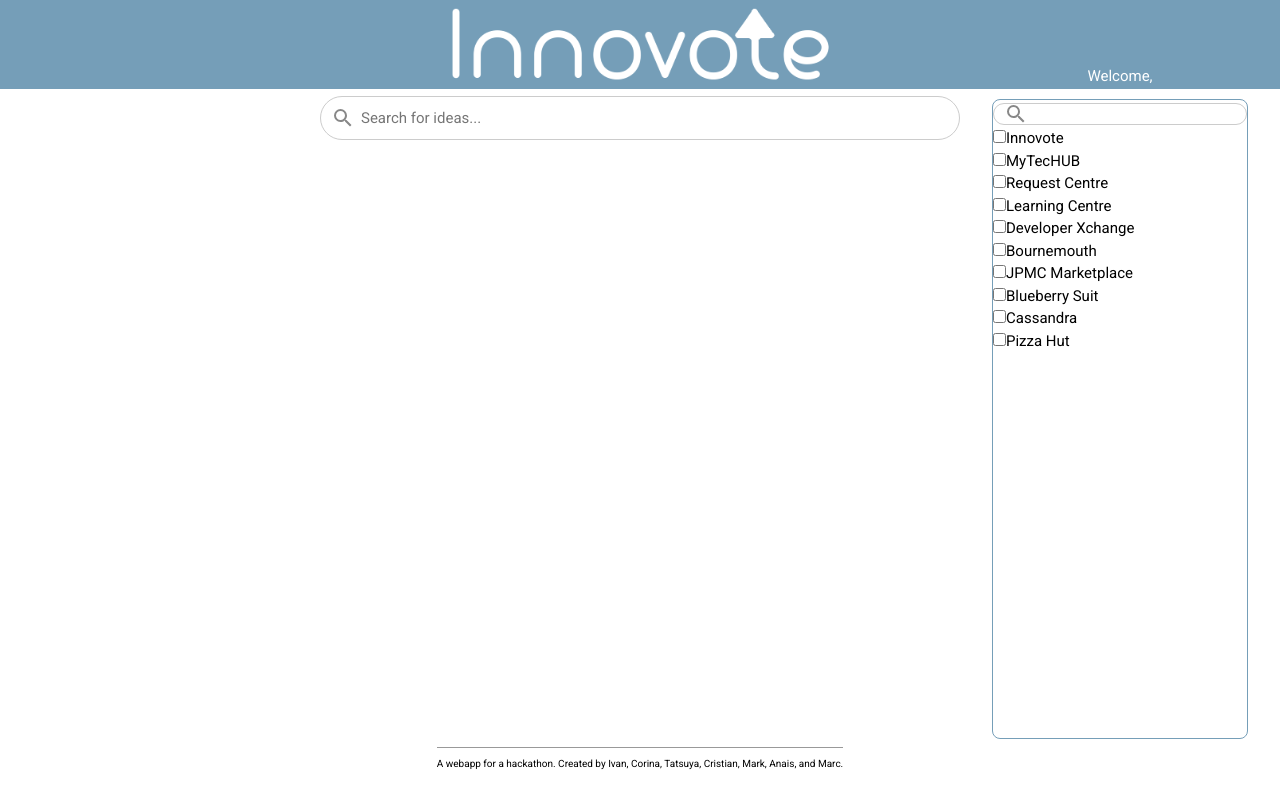
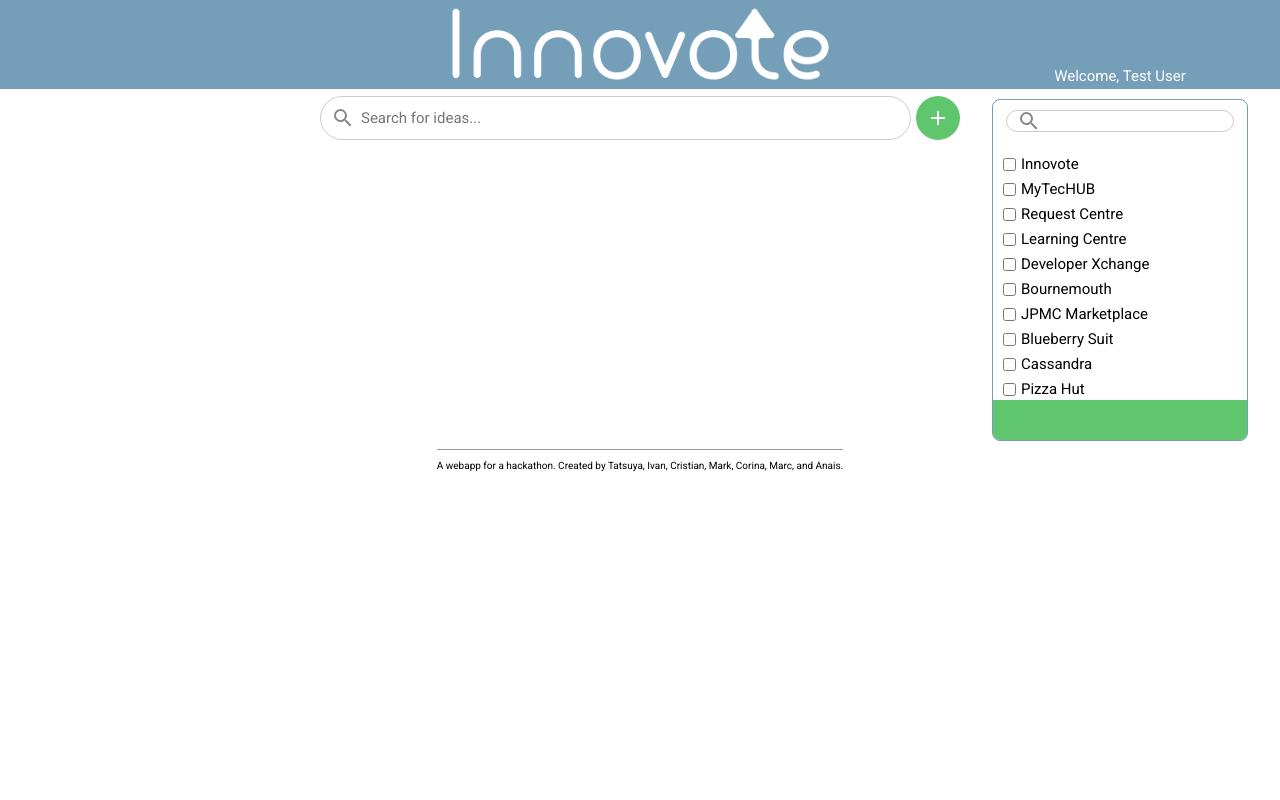
Before and after one commit to mkerr94/Corporate-Hackathon, a Flask app: page / in a window 1280 px wide. Run offline with Flask 2, Linux system fonts and the light colour scheme.

Commit message:
Lots of functionalities being added in.

```diff
--- a/app/myModule/models.py
+++ b/app/myModule/models.py
@@ -6,6 +6,7 @@
     id = db.Column(db.Integer, primary_key = True)
     timestamp = db.Column(db.Date())
     title = db.Column(db.String(500))
+    author = db.Column(db.String(500))
     description = db.Column(db.String(1000))
     upvotes = db.Column(db.Integer)
     downvotes = db.Column(db.Integer)
--- a/app/static/css/base.css
+++ b/app/static/css/base.css
@@ -1,5 +1,6 @@
 :root {
     --main-bg-color: #759eb8;
+    --accept-color: #5fc66d;
     --border-radius: 8px;
 }
 
@@ -29,9 +30,11 @@
 
 .logo {
     grid-area: logo;
-    justify-self: center;
+    text-align: center;
     align-self: end;
+}
 
+.logo-image {
     width: 60%;
     min-width: 250px;
 }
--- a/app/static/css/index.css
+++ b/app/static/css/index.css
@@ -1,3 +1,8 @@
+label {
+    display: block;
+    text-indent: -10px;
+}
+
 .divider{
     width: 50%;
     border: 0;
@@ -6,6 +11,16 @@
     margin-bottom: 2%;
     background: #000;
     opacity: 0.4;
+}
+
+.search-create {
+    display: grid;
+    grid-template-columns: auto 44px;
+    grid-template-areas: "search create";
+    grid-gap: 5px;
+
+    margin-bottom: 1%;
+    margin-top: 1%;
 }
 
 .search {
@@ -20,10 +35,26 @@
     border-radius: 999px;
     padding: 10px;
     padding-left: 40px;
-    margin-bottom: 1%;
-    margin-top: 1%;
 
     font-size: 1em;
+}
+
+.create {
+    grid-area: create;
+}
+
+.create-button {
+    width: 44px;
+    height: 44px;
+
+    background-color: var(--accept-color);
+    background-image: url('../images/plus.svg');
+    background-repeat: no-repeat;
+    background-position: center;
+    border: none;
+    border-radius: 999px;
+
+    cursor: pointer;
 }
 
 .post-container{
@@ -39,6 +70,7 @@
 .post-title{
     font-size: 1.5em;
     font-family: 'Roboto';
+    margin: 0px;
 }
 
 .post-author{
@@ -69,12 +101,13 @@
 
 
 
-.categories {
+.sidebar {
     grid-area: aside;
     justify-self: center;
 
     width: 80%;
-    height: 80vh;
+    min-width: 200px;
+    height: auto;
     margin-top: 10px;
 
     position: -webkit-sticky; /* Safari */
@@ -85,6 +118,8 @@
     border-radius: var(--border-radius);
 
     z-index: 1;
+    overflow: hidden;
+    white-space: nowrap;
 }
 
 .show-button {
@@ -103,12 +138,68 @@
     padding: 0px;
 
     cursor: pointer;
-    visibility: hidden;
+    display: none;
+}
+
+.show-button:focus {
+    outline: none;
+}
+
+.filters {
+    display: grid;
+    grid-template-rows: 40px auto 40px;
+    grid-template-areas:
+        "search"
+        "categories"
+        "submit";
+
+    height: 100%;
+}
+
+#cat {
+    grid-area: search;
+    justify-self: center;
+
+    width: 90%;
+    height: 20px;
+    margin-top: 10px;
+}
+
+.categories {
+    grid-area: categories;
+
+    height: 100%;
+    margin-top: 10px;
+
+    overflow-y: scroll;
+}
+
+.category-checkbox {
+    width: 13px;
+    height: 13px;
+    margin-top: 6px;
+    margin-bottom: 6px;
+    margin-left: 20px;
+    margin-right: 5px;
+
+    padding: 0;
+    vertical-align: bottom;
+    position: relative;
+    top: 2px;
+    *overflow: hidden;
+}
+
+.submit {
+    grid-area: submit;
+
+    background-color: var(--accept-color);
+    border: none;
 }
 
 @media screen and (max-width: 800px) {
-    .categories {
+    .sidebar {
         max-width: 23px;
+        min-width: 0px;
         height: 10%;
         margin: 0px;
 
@@ -121,6 +212,17 @@
         border-radius: 0px;
 
         transition: 0.4s;
-        visibility: visible;
+    }
+
+    .show-button {
+        display: inline;
+    }
+
+    .filters {
+        display: none;
+    }
+
+    .category-checkbox {
+        margin-left: 30px;
     }
 }
--- a/app/static/js/categories.js
+++ b/app/static/js/categories.js
@@ -3,12 +3,14 @@
 $(document).ready(function(){
     $(".show-button").click(function() {
         if (!shown) {
-            $(".categories").css({"max-width": "200px", "height": "101%"});
+            $(".sidebar").css({"max-width": "200px", "height": "101%"});
             $(".show-button").css("background-image", "url('../static/images/chevron-right.svg'");
+            $(".filters").css({"display": "grid"});
         }
         else {
-            $(".categories").css({"max-width": "", "height": ""});
+            $(".sidebar").css({"max-width": "", "height": ""});
             $(".show-button").css("background-image", "");
+            $(".filters").css({"display": ""});
         }
         shown = !shown;
     })
--- a/app/static/js/like.js
+++ b/app/static/js/like.js
@@ -4,21 +4,19 @@
     $('.post-upvote-arrow').click(function(){
         post_id = $(this).parent().attr('id');
 
-        $(this).parent().find('span')[0].innerHTML = parseInt($(this).parent().find('span')[0].innerHTML) + 1;
-
-        $.post('/vote', {'post_id':post_id, 'user_id':user, 'vote_type':1})
+        var context=this;
+        $.post('/vote', {'post_id':post_id, 'user_id':user, 'vote_type':1}, function(data) {
+            $(context).parent().find('span')[0].innerHTML = parseInt($(context).parent().find('span')[0].innerHTML) + data.result + " votes";
+        });
     })
 
     $('.post-downvote-arrow').click(function(){
         post_id = $(this).parent().attr('id');
 
-        // Display the comments form
-        comment_form_id = 'comment_form_'+post_id;
-        $(this).parent().find('form')[0].style.visibility = 'visible';
-
-        $(this).parent().find('span')[0].innerHTML = parseInt($(this).parent().find('span')[0].innerHTML) - 1;
-
-        $.post('/vote', {'post_id':post_id, 'user_id':user, 'vote_type':0})
+        var context=this;
+        $.post('/vote', {'post_id':post_id, 'user_id':user, 'vote_type':0}, function(data) {
+            $(context).parent().find('span')[0].innerHTML = parseInt($(context).parent().find('span')[0].innerHTML) - data.result + " votes";
+        });
     })
 
     $('.comment-form').submit(function(event){
--- a/app/templates/index.html.j2
+++ b/app/templates/index.html.j2
@@ -10,49 +10,71 @@
 
 
   <div class='content'>
-    <form action='searchPost' method='get'>
-      <input class='search' type='text' name='keyword' placeholder='Search for ideas...'>
-      <input type="submit" style="position: absolute; left: -9999px"/>
-    </form>
+    <div class='search-create'>
+      <form action='searchPost' method='get' style='margin: 0px;'>
+        <input class='search' type='text' name='keyword' placeholder='Search for ideas...'>
+        <input type="submit" style="position: absolute; left: -9999px"/>
+      </form>
+      <a class='create' href={{ url_for('.create') }}><button class='create-button'></button></a>
+    </div>
 
     {% for p in posts %}
-    <div class="post-container">
+    <div class="post-container" id="{{ p.id }}">
       <!-- post.title -->
       <p class="post-title">{{ p.title }}</p>
       <!-- post.author -->
-      <h4 class="post-author">@Author</h4>
+      <h4 class="post-author">{{ p.author }}</h4>
       <!-- post.description -->
       <p class="post-description">{{ p.description }}</p>
       <!-- voting arrows -->
       <img class="post-upvote-arrow" src={{ url_for('static', filename='images/up_arrow.svg') }} alt="upvote arrow">
       <img class="post-downvote-arrow" src={{ url_for('static', filename='images/down_arrow.svg') }} alt="downvote arrow">
       <!-- post.votes -->
-      <span class="post-votes">278 votes</span>
+      <span class="post-votes">{{ p.upvotes - p.downvotes }} votes</span>
       <p class="post-view"><a href={{ url_for('.post') ~ '?id=' ~ p.id }}>View</a></p>
-      <form method="GET" style='visibility:hidden' class='comment-form'>
-        <input type="text" placeholder="Please enter a comment here" id='comment'></input>
-        <input type="submit" value="Submit"></input>
-      </form>
     </div> <!-- post-container -->
     {% endfor %}
   </div> <!-- posts -->
 
-  <div class='categories'>
+  <div class='sidebar'>
     <button class='show-button'></button>
-    <form>
-      <input class='search' type='text' name='search' style='height:20px;'>
-      <input type='checkbox' name={{ 'cat_id1' }}><label for={{ 'cat_id1' }}>{{ 'Innovote' }}</label><br/>
-      <input type='checkbox' name={{ 'cat_id2' }}><label for={{ 'cat_id2' }}>{{ 'MyTecHUB' }}</label><br/>
-      <input type='checkbox' name={{ 'cat_id3' }}><label for={{ 'cat_id3' }}>{{ 'Request Centre' }}</label><br/>
-      <input type='checkbox' name={{ 'cat_id4' }}><label for={{ 'cat_id4' }}>{{ 'Learning Centre' }}</label><br/>
-      <input type='checkbox' name={{ 'cat_id5' }}><label for={{ 'cat_id5' }}>{{ 'Developer Xchange' }}</label><br/>
-      <input type='checkbox' name={{ 'cat_id6' }}><label for={{ 'cat_id6' }}>{{ 'Bournemouth' }}</label><br/>
-      <input type='checkbox' name={{ 'cat_id7' }}><label for={{ 'cat_id7' }}>{{ 'JPMC Marketplace' }}</label><br/>
-      <input type='checkbox' name={{ 'cat_id8' }}><label for={{ 'cat_id8' }}>{{ 'Blueberry Suit' }}</label><br/>
-      <input type='checkbox' name={{ 'cat_id9' }}><label for={{ 'cat_id9' }}>{{ 'Cassandra' }}</label><br/>
-      <input type='checkbox' name={{ 'cat_id0' }}><label for={{ 'cat_id0' }}>{{ 'Pizza Hut' }}</label><br/>
-    </form>
+    <div class='filters'> <!-- For hiding -->
+      <input class='search' id='cat' type='text' name='search'>
+      <div class='categories'>
+        <label><input class='category-checkbox' type='checkbox' name={{ 'cat_id1' }} />{{ 'Innovote' }}</label>
+        <label><input class='category-checkbox' type='checkbox' name={{ 'cat_id2' }} />{{ 'MyTecHUB' }}</label>
+        <label><input class='category-checkbox' type='checkbox' name={{ 'cat_id3' }} />{{ 'Request Centre' }}</label>
+        <label><input class='category-checkbox' type='checkbox' name={{ 'cat_id4' }} />{{ 'Learning Centre' }}</label>
+        <label><input class='category-checkbox' type='checkbox' name={{ 'cat_id5' }} />{{ 'Developer Xchange' }}</label>
+        <label><input class='category-checkbox' type='checkbox' name={{ 'cat_id6' }} />{{ 'Bournemouth' }}</label>
+        <label><input class='category-checkbox' type='checkbox' name={{ 'cat_id7' }} />{{ 'JPMC Marketplace' }}</label>
+        <label><input class='category-checkbox' type='checkbox' name={{ 'cat_id8' }} />{{ 'Blueberry Suit' }}</label>
+        <label><input class='category-checkbox' type='checkbox' name={{ 'cat_id9' }} />{{ 'Cassandra' }}</label>
+        <label><input class='category-checkbox' type='checkbox' name={{ 'cat_id0' }} />{{ 'Pizza Hut' }}</label>
+      </div>
+      <button class='submit'>
+    </div>
+  </div>
 
-  </div> <!-- categories -->
+
+    <!--
+
+
+    <div class='search-queries'>
+      <form class='categories-form'>
+      </form>
+      <input class='search' type='text' name='search' style='width:90%; height:20px; display:block; margin:6px auto;'>
+      <label><input class='category-checkbox' type='checkbox' name={{ 'cat_id1' }} />{{ 'Innovote' }}</label>
+      <label><input class='category-checkbox' type='checkbox' name={{ 'cat_id2' }} />{{ 'MyTecHUB' }}</label>
+      <label><input class='category-checkbox' type='checkbox' name={{ 'cat_id3' }} />{{ 'Request Centre' }}</label>
+      <label><input class='category-checkbox' type='checkbox' name={{ 'cat_id4' }} />{{ 'Learning Centre' }}</label>
+      <label><input class='category-checkbox' type='checkbox' name={{ 'cat_id5' }} />{{ 'Developer Xchange' }}</label>
+      <label><input class='category-checkbox' type='checkbox' name={{ 'cat_id6' }} />{{ 'Bournemouth' }}</label>
+      <label><input class='category-checkbox' type='checkbox' name={{ 'cat_id7' }} />{{ 'JPMC Marketplace' }}</label>
+      <label><input class='category-checkbox' type='checkbox' name={{ 'cat_id8' }} />{{ 'Blueberry Suit' }}</label>
+      <label><input class='category-checkbox' type='checkbox' name={{ 'cat_id9' }} />{{ 'Cassandra' }}</label>
+      <label><input class='category-checkbox' type='checkbox' name={{ 'cat_id0' }} />{{ 'Pizza Hut' }}</label>
+    </div> -->
+     <!-- categories -->
 
 {% endblock %}
--- a/app/templates/layout/base.html.j2
+++ b/app/templates/layout/base.html.j2
@@ -10,15 +10,15 @@
 
       <div class='header'></div>
 
-      <img class='logo' src={{ url_for('static', filename='images/logo.png') }}>
+      <a class='logo' href={{ url_for('.index') }}><img class='logo-image' src={{ url_for('static', filename='images/logo.png') }}></a>
 
-      <p class='login'>Welcome, {% block username %}{% endblock %}</p>
+      <p class='login'>Welcome, {{ user }}</p>
 
       {% block content %}{% endblock %}
 
       <div class='footer'>
         <hr class='rule'/>
-        A webapp for a hackathon. Created by Ivan, Corina, Tatsuya, Cristian, Mark, Anais, and Marc.
+        A webapp for a hackathon. Created by Tatsuya, Ivan, Cristian, Mark, Corina, Marc, and Anais.
       </div>
     </div>
 
```
Also changed, not shown: app/myModule/controllers.py (+46 -9 lines), app.db, app/static/images/plus.svg (added).
